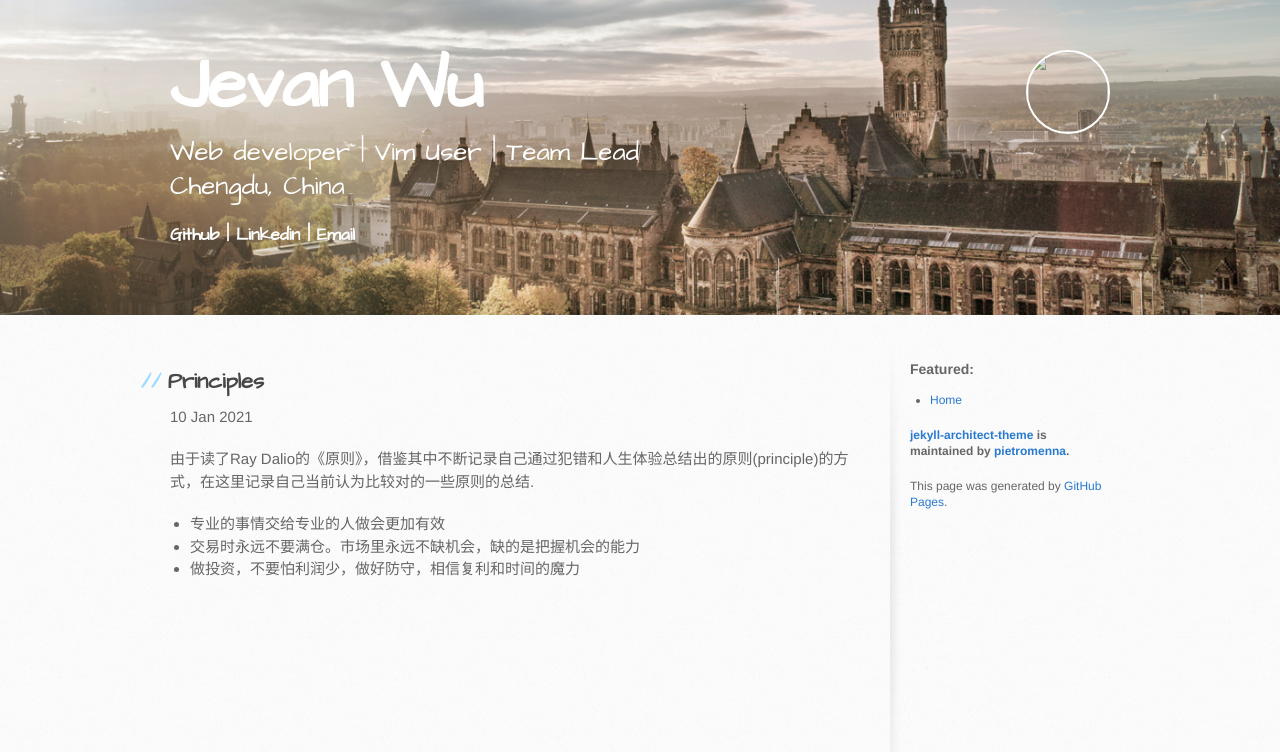
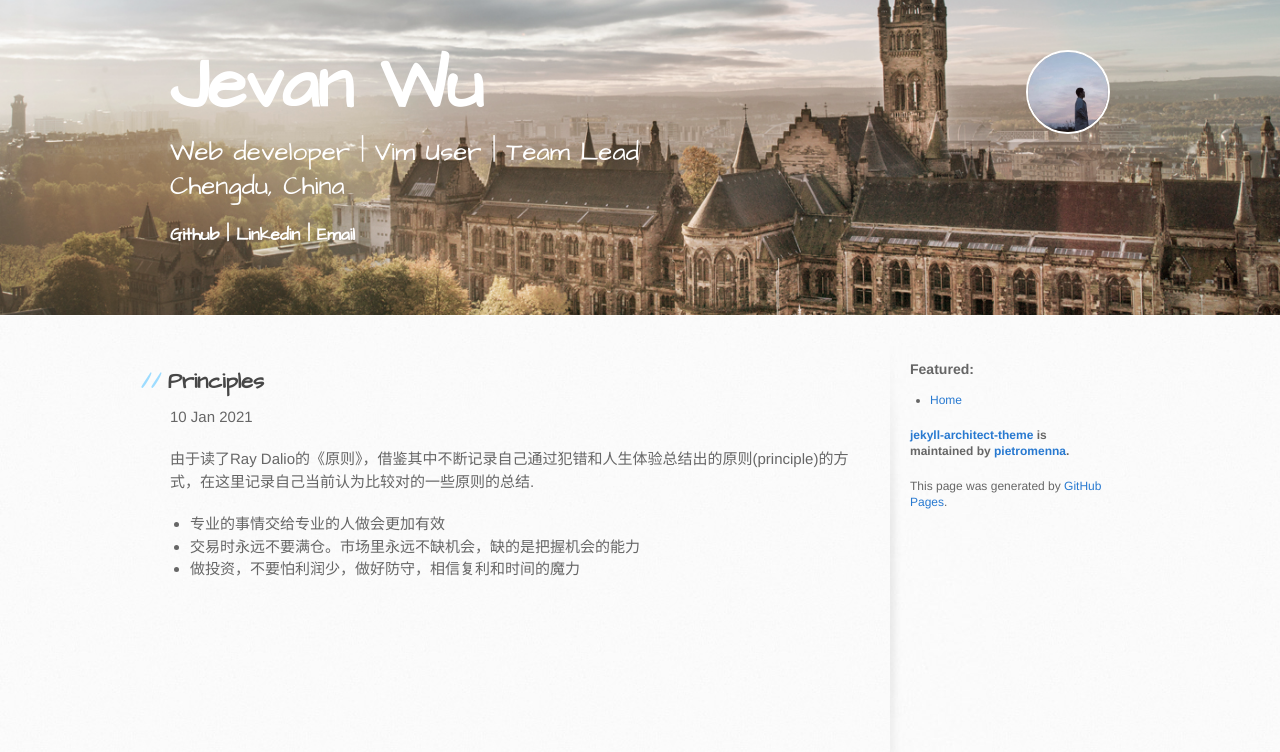
Before and after one commit to JevanWu/jevanwu.github.io, a Jekyll site: the page built from _posts/2021-01-10-principles.markdown, in a window 1280 px wide. Shown: the top 752 px of the page. Built offline with Jekyll 4.4.1, drawn with Linux system fonts in a browser that asks for light colours.

Commit message:
fix: fix broken avatar

```diff
--- a/_layouts/default.html
+++ b/_layouts/default.html
@@ -28,7 +28,7 @@
           <a href="mailto:jevanwu@gmail.com">Email</a>
         </h3>
         <div class="avatar">
-          <img src="../images/avatar.jpeg"/>
+          <img src="/images/avatar.jpeg"/>
         </div>
         <!-- <a href="https://github.com/pietromenna/jekyll&#45;architect&#45;theme" class="button"><small>Follow me on</small>GitHub</a> -->
       </div>
```
Also changed, not shown: 1 other file.
